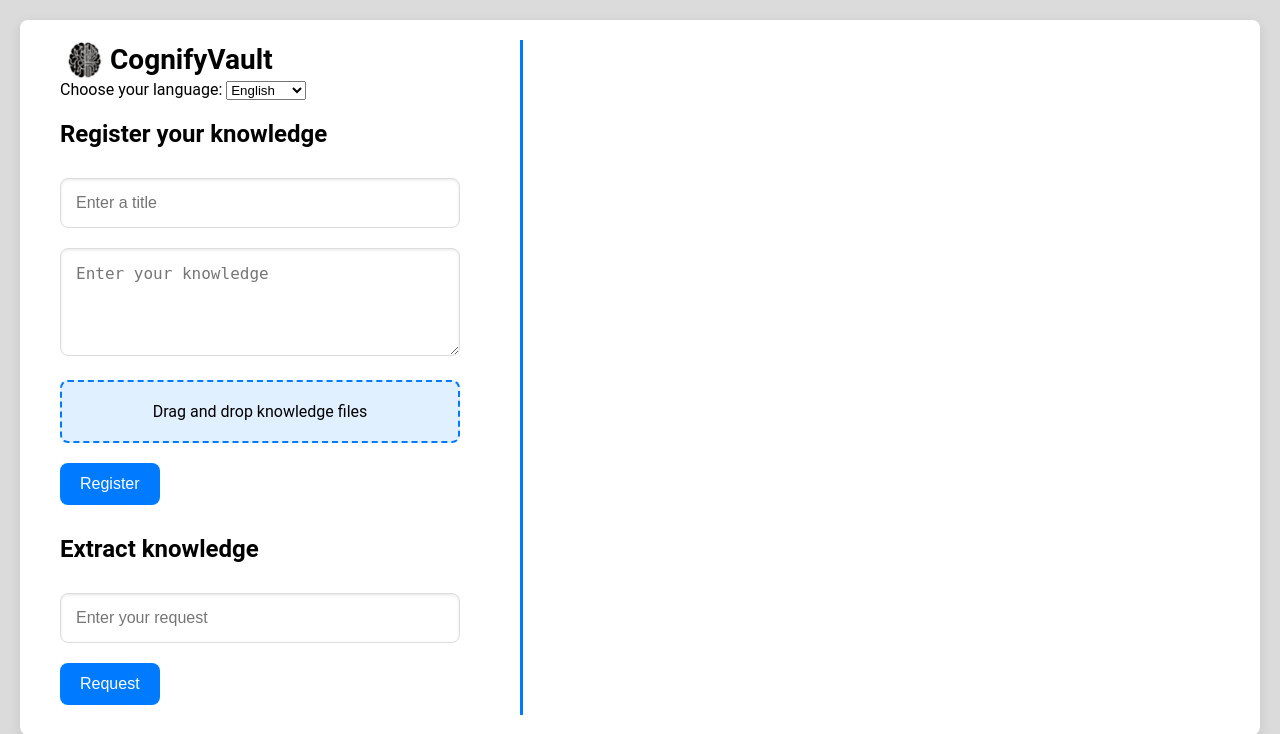
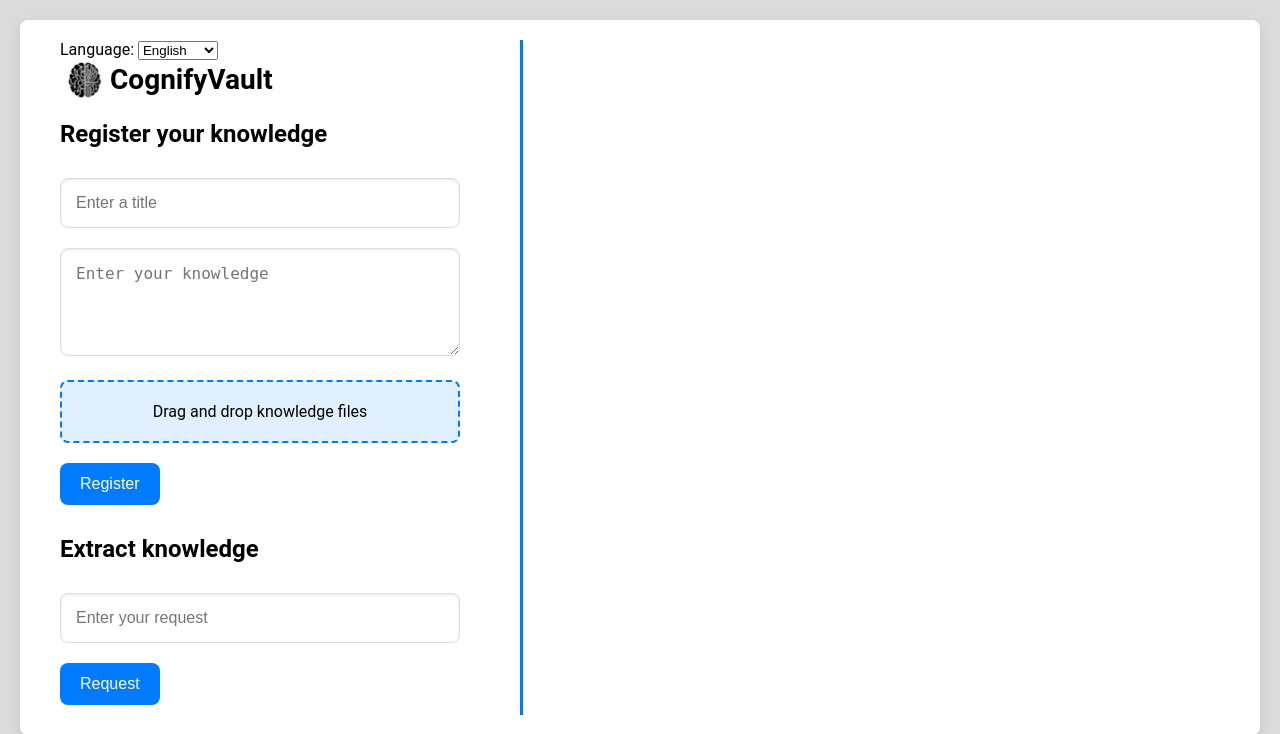
Before and after one commit to katsumiar/CognifyVault, a Flask app: page / in a window 1280 px wide. Shown: the top 734 px of the page. Run offline with Flask 3, Linux system fonts and the light colour scheme.

Commit message:
Adjustment.

```diff
--- a/CognifyVault/templates/index.html
+++ b/CognifyVault/templates/index.html
@@ -137,10 +137,8 @@
         </div>
 
         <div class="form-container">
-            <h1 class="title-with-icon">CognifyVault</h1>
-
             <form action="{{ url_for('set_language') }}" method="post">
-                <label for="language-select">Choose your language:</label>
+                <label for="language-select">Language:</label>
                 <select name="language" id="language-select" onchange="this.form.submit()">
                     <option value="en" {% if session['language'] == 'en' %}selected{% endif %}>English</option>
                     <option value="es" {% if session['language'] == 'es' %}selected{% endif %}>Spanish</option>
@@ -150,6 +148,8 @@
                     <option value="zh" {% if session['language'] == 'zh' %}selected{% endif %}>Chinese</option>
                 </select>
             </form>
+
+            <h1 class="title-with-icon">CognifyVault</h1>
 
             {% with messages = get_flashed_messages(with_categories=true) %}
                 {% if messages %}
```
Also changed, not shown: README.md.
